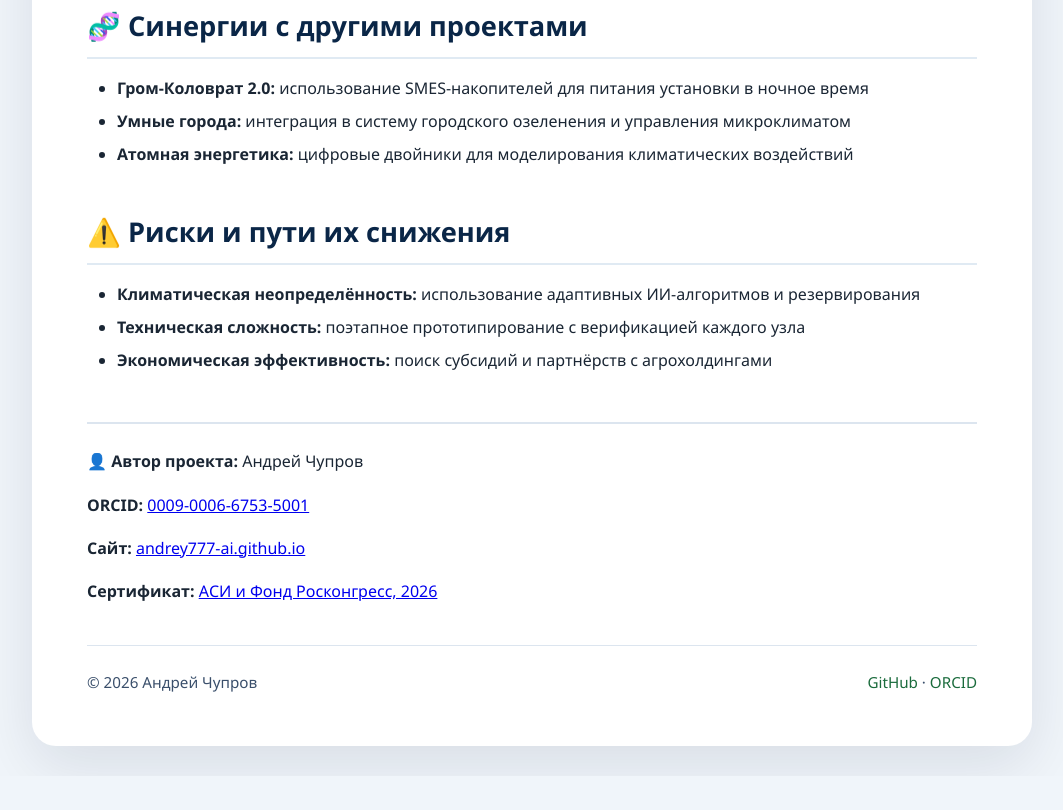
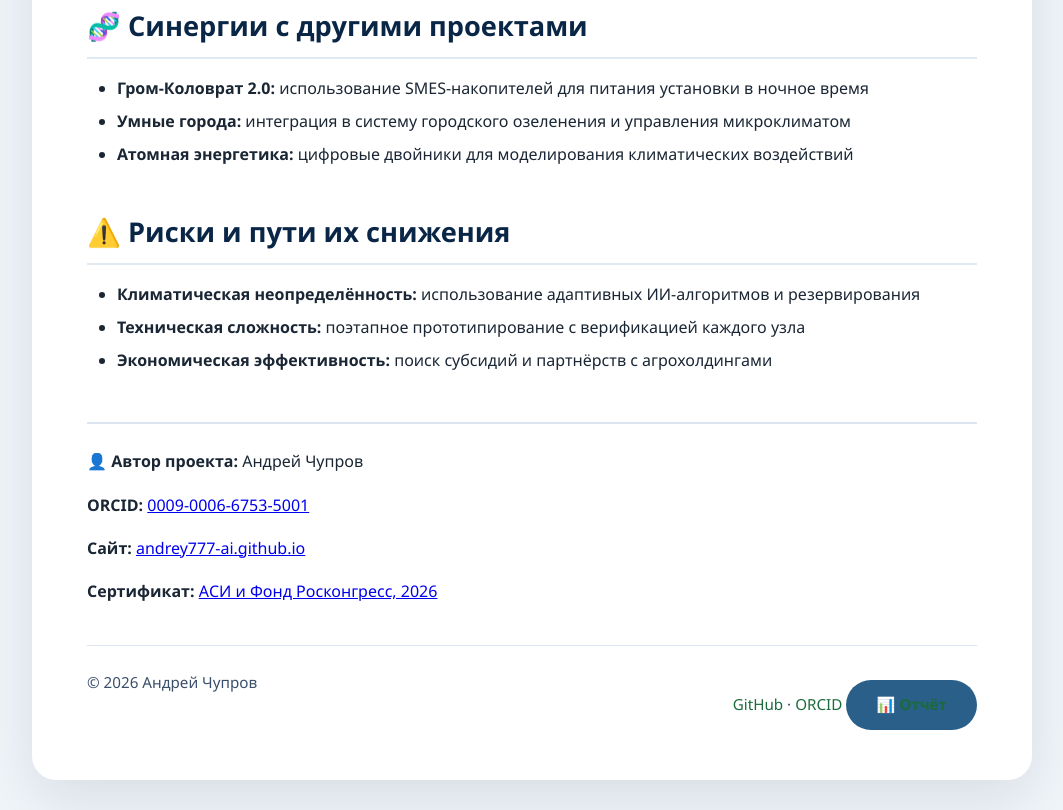
Before and after one commit to Andrey777-ai/hyperbalance7, a plain HTML site: page index.html in a window 1280 px wide. Shown: the part 3492-4302 px from the top of the page, without its empty margins (108-1171 px from the left). Before the commit the page ends 4268 px from the top, so only its background shows below. Drawn offline with Linux system fonts and the light colour scheme.

Commit message:
Update index.html
изменения, дополнения в код

```diff
--- a/index.html
+++ b/index.html
@@ -229,6 +229,7 @@
         <span>
             <a href="https://github.com/Andrey777-ai" target="_blank">GitHub</a> ·
             <a href="https://orcid.org/0009-0006-6753-5001" target="_blank">ORCID</a>
+            <a class="btn" href="report.html" style="background:#2a5f8a;">📊 Отчёт</a>
         </span>
     </div>
 </div>
```
